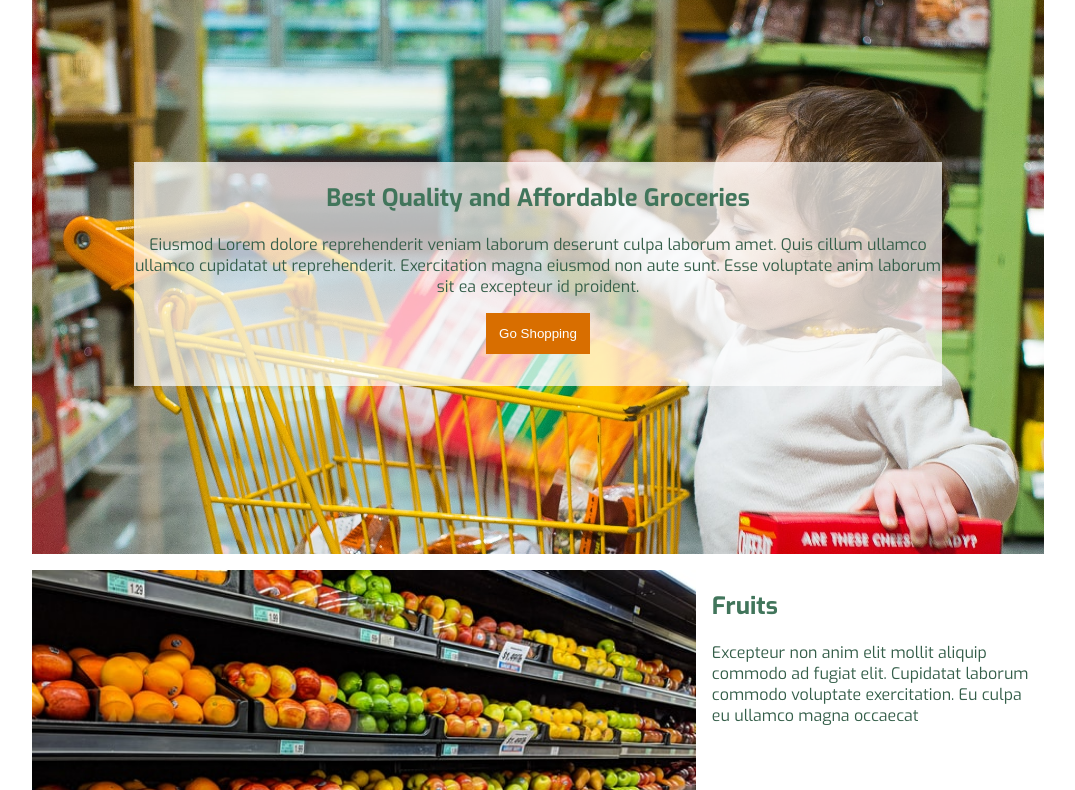
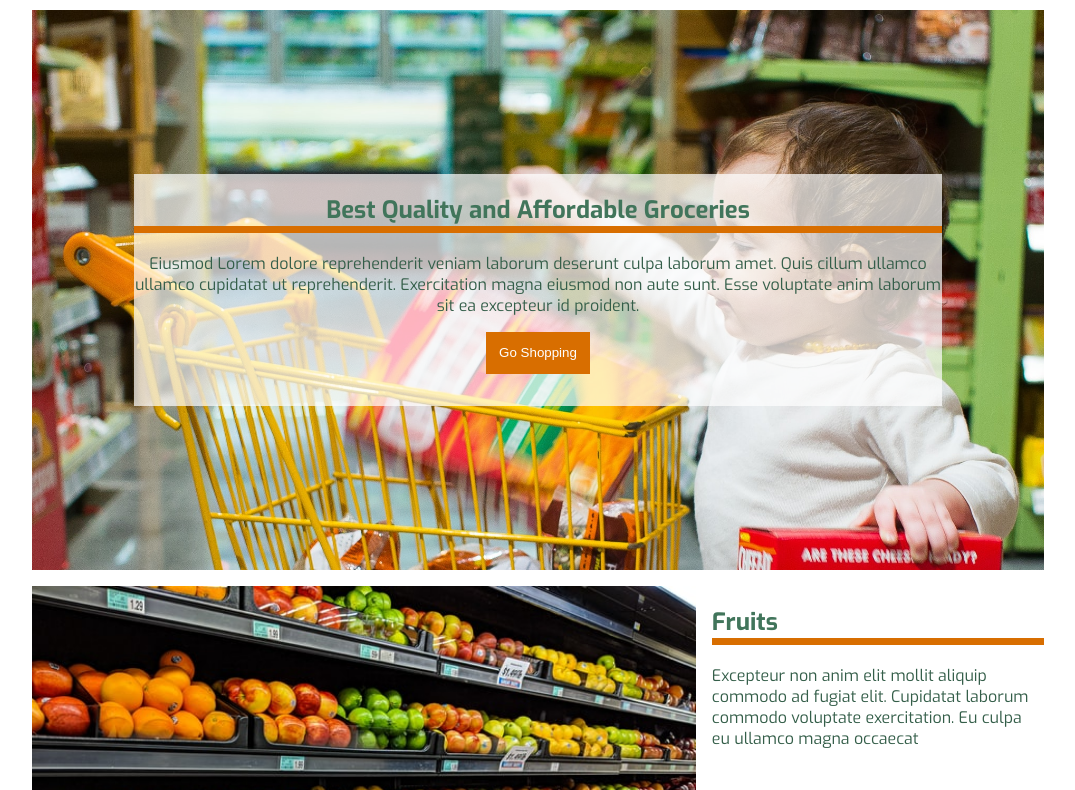
Before and after one commit to joshuaadu/udacity-project-landing-page, a plain HTML site: page index.html in a window 1280 px wide. Shown: the part 62-852 px from the top of the page, without its empty margins (102-1177 px from the left). Drawn offline with Linux system fonts and the light colour scheme; a web font is replaced by a local one.

Commit message:
feat: Check section in viewport & add active state

```diff
--- a/index.html
+++ b/index.html
@@ -27,7 +27,7 @@
 				</nav>
 			</header>
 			<main>
-				<section class="hero" id="home">
+				<section class="hero section__item" id="home">
 					<div class="hero__text">
 						<h1>Best Quality and Affordable Groceries</h1>
 						<p>
@@ -40,48 +40,6 @@
 						<button class="hero__button">Go Shopping</button>
 					</div>
 				</section>
-				<!-- <section class="section__item" id="section--fruits">
-					<div class="item--description">
-						<h2>Fruits</h2>
-						<p>
-							Excepteur non anim elit mollit aliquip commodo ad
-							fugiat elit. Cupidatat laborum commodo voluptate
-							exercitation. Eu culpa eu ullamco magna occaecat
-						</p>
-					</div>
-					<div class="item__img">
-						<img src="./asset/fruits-unsplash-sm.jpg" alt="" />
-					</div>
-				</section>
-				<section class="section__item">
-					<div class="item--description">
-						<h2>Vegetables</h2>
-						<p>
-							Veniam tempor adipisicing nostrud excepteur anim
-							pariatur consectetur commodo consequat aute officia
-							serunt.
-						</p>
-					</div>
-					<div class="item__img">
-						<img src="./asset/vegs-unsplash-sm.jpg" alt="" />
-					</div>
-				</section>
-				<section class="section__item">
-					<div class="item--description">
-						<h2>Snacks</h2>
-						<p>
-							Sint ea nisi aliquip incididunt minim qui qui
-							adipisicing anim nulla occaecat enim. Aliqua iusmod
-							ex sunt tempor dolor eu ea ut consectetur mollit.
-						</p>
-					</div>
-					<div class="item__img">
-						<img
-							src="./asset/zach-rowlandson-snacks-unsplash-sm.jpg"
-							alt=""
-						/>
-					</div>
-				</section> -->
 			</main>
 			<footer>
 				<div class="contact">
--- a/js/app.js
+++ b/js/app.js
@@ -39,10 +39,27 @@ const sectionData = [
 ];
 
 /**
+ * @description check if section is in viewport with is it bounding client dimensions
+ * @param {*} section
+ * @returns boolean of whether section is in viewport
+ */
+const isInView = (section) => {
+    const rect = section.getBoundingClientRect();
+    return (
+        rect.top >= 0 &&
+        rect.left >= 0 &&
+        rect.bottom <= (window.innerHeight || document.documentElement.clientHeight) &&
+        rect.right <= (window.innerWidth || document.documentElement.clientWidth)
+    );
+}
+
+/**
  * @description Create navbar links with the section titles and Updates the navbar
  */
 const updateNavBar = () => {
+    // Select ul for links
     const navBar = document.querySelector('.nav__links');
+    // iterate through section data and create links in the nav bar
     for (const section of sectionData) {
         let link = document.createElement('li');
         let anchor = document.createElement('a');
@@ -87,19 +104,22 @@ const createSections = () => {
 
 /**
  * @description mark nav link and corresponding section as active
- * @param {*} link
+ * @param {*} section
  */
-const activeState = (link) => {
-    link.classList.add('active');
-    document.querySelector(`${link.hash} h2`).classList.add('active');
+const activeState = (section) => {
+    // Select heading of the section
+    const heading = document.querySelector(`#${section.id} h2`) || document.querySelector(`#${section.id} h1`);
+    // Select all nav links in the header
+    const links = document.querySelectorAll('.nav__link a');
+    // Iterate through links and mark link with corresponding section as active
+    links.forEach((link) => {
+        console.log(link.hash);
+        if(link.hash == `#${section.id}`){
+            link.classList.add('active');
+            heading.classList.add('active');
+        } else link.classList.remove('active');
+    })
 };
-
-const removeActiveState = (links) => {
-    links.forEach(link => {
-        link.classList.remove('active');
-        document.querySelector(`${link.hash} h2`).classList.remove('active');
-    })
-}
 
 /**
  * @description scroll to corresponding section when nav link clicked
@@ -109,10 +129,25 @@ const scrollToSection = () => {
     links.forEach(link => {
         link.addEventListener('click', (e) => {
             e.preventDefault();
-            const href = document.querySelector(link.hash);
-            href.scrollIntoView({behavior: "smooth", block: "center", inline: "nearest"});
-            // removeActiveState(links);
-            activeState(link, href);
+            const section = document.querySelector(link.hash);
+            section.scrollIntoView({behavior: "smooth", block: "center", inline: "nearest"});
+            activeState(section);
+        });
+    });
+};
+
+/**
+ * @description Check which section is in Viewport while page is being scrolled and make active
+ */
+const pageScrolling = () => {
+    const sections = document.querySelectorAll('.section__item');
+    document.addEventListener('scroll', () => {
+        console.log('scrolling');
+        sections.forEach((section) => {
+            const heading = document.querySelector(`#${section.id} h2`) || document.querySelector(`#${section.id} h1`);
+            (isInView(section))?
+            activeState(section):
+            heading.classList.remove('active');
         });
     });
 };
@@ -121,3 +156,4 @@ const scrollToSection = () => {
 updateNavBar();
 createSections();
 scrollToSection();
+pageScrolling();
```
